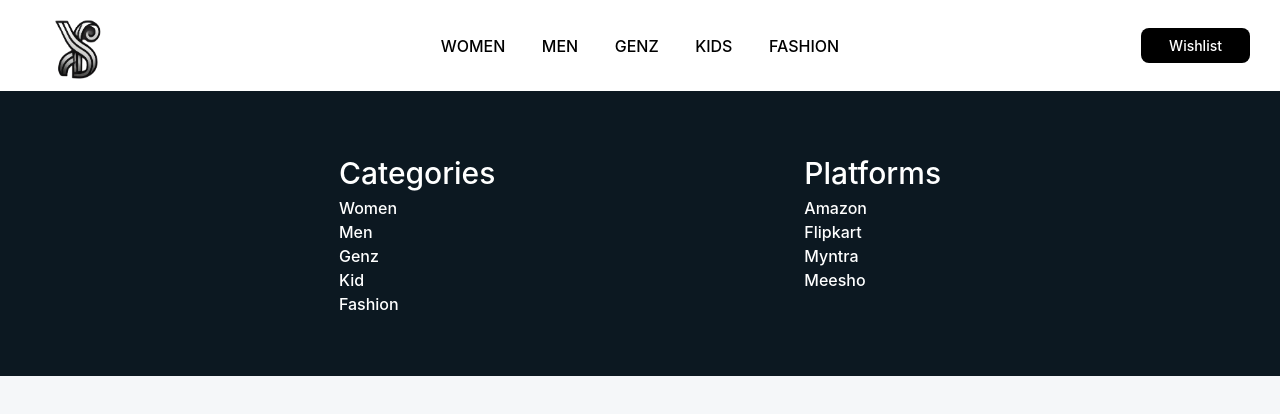
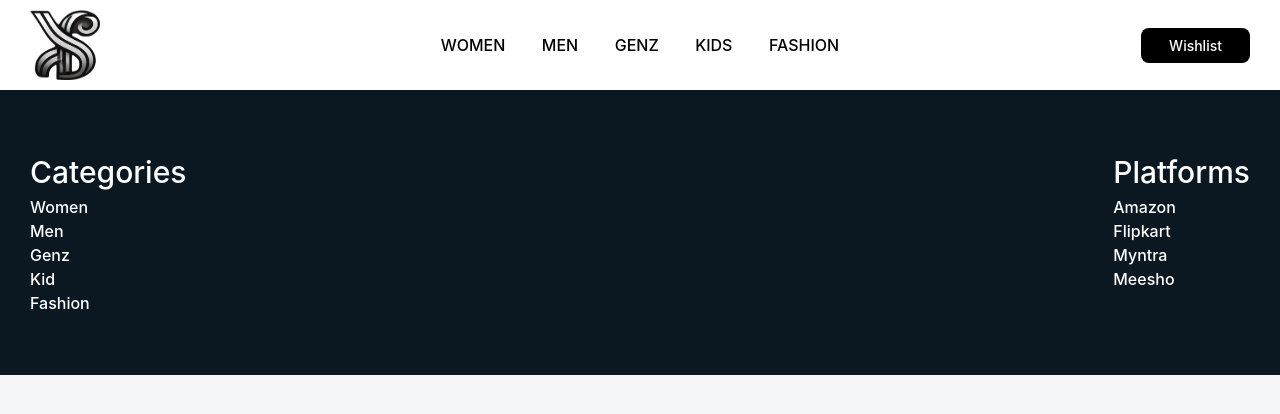
Before and after one commit to devxtushar/your-style-web, a React (Vite) app: page /product/fashion in a window 1280 px wide. Shown: the top 414 px of the page. Built offline with nearby package versions, Linux system fonts and the light colour scheme; no server answers.

Commit message:
# width fixes on global level

```diff
--- a/src/components/Footer.tsx
+++ b/src/components/Footer.tsx
@@ -2,8 +2,8 @@ import { footerJson } from "../utils/JSON";
 
 function Footer() {
   return (
-    <footer className="global_container top_container">
-      <div className="flex flex-row justify-evenly">
+    <footer>
+      <div className="global_container top_container flex flex-row justify-between footer_width">
         {footerJson.map((items, i) => {
           const { heading, options } = items;
           return (
--- a/src/components/Nav.tsx
+++ b/src/components/Nav.tsx
@@ -4,7 +4,8 @@ import { useLocation } from "react-router-dom";
 function Nav() {
   const location = useLocation();
   return (
-    <nav
+    <nav>
+      <div
         className={
           location.pathname === "/"
             ? "flex flex-row gap-5 items-center global_container nav_transparent"
@@ -42,6 +43,7 @@ function Nav() {
             <button>Wishlist</button>
           </Link>
         </div>
+      </div>
     </nav>
   );
 }
--- a/src/css/Navfooter.css
+++ b/src/css/Navfooter.css
@@ -1,12 +1,19 @@
+nav {
+  width: 100%;
+  background-color: #fff;
+}
+
 .brand_logo {
-  width: 100px;
-  aspect-ratio: 1.4;
+  width: 70px;
+  aspect-ratio: 1;
 }
 .nav_visible {
   background-color: #fff;
   width: 100%;
+  max-width: 1440px;
   padding-top: 1em !important;
   padding-bottom: 1em !important;
+  margin: 0 auto;
 }
 .nav_transparent {
   background-color: rgba(35, 106, 142, 0.5);
@@ -25,6 +32,12 @@
 footer {
   background-color: var(--basecolor);
   color: #fff;
+  width: 100%;
+}
+.footer_width {
+  width: 100%;
+  max-width: 1440px;
+  margin: 0 auto;
 }
 @media screen and (max-width: 475px) {
   .brand_logo {
--- a/src/index.css
+++ b/src/index.css
@@ -15,9 +15,14 @@
 html {
   scroll-behavior: smooth;
   font-size: 10px;
-  display: flex;
-  flex-direction: column;
-  align-items: center;
+}
+main {
+  width: 100%;
+}
+.main_Width {
+  width: 100%;
+  max-width: 1440px;
+  margin: 0 auto;
 }
 
 h1 {
@@ -60,10 +65,6 @@ hr {
   height: 0.1px;
   background-color: #f7f4f4;
   opacity: 0.2;
-}
-body {
-  width: 100%;
-  max-width: 1920px;
 }
 
 button {
--- a/src/pages/ProductDetail.tsx
+++ b/src/pages/ProductDetail.tsx
@@ -40,14 +40,18 @@ function ProductDetail() {
     slidesToShow: 1,
     slidesToScroll: 1,
   };
-  return data.data.length > 0 ? (
-    <div className="global_container top_container flex flex-row gap-10">
+  return (
+    <main>
+      {data.data.length > 0 ? (
+        <div className="main_Width global_container top_container flex flex-row gap-10">
           <section className="flex-1  images_section">
             <Slider {...settings}>
               {imageGallery.map(
                 (items: { url: string; altText: string }, i: number) => {
                   const { url, altText } = items;
-              return <img key={i} src={url} alt={altText} className="images" />;
+                  return (
+                    <img key={i} src={url} alt={altText} className="images" />
+                  );
                 }
               )}
             </Slider>
@@ -62,7 +66,9 @@ function ProductDetail() {
               style={{ marginTop: 10, marginBottom: 15 }}
             >
               <div className="flex flex-row justify-between">
-            <span className="t3 capitalize text-gray-400">{platformName}</span>
+                <span className="t3 capitalize text-gray-400">
+                  {platformName}
+                </span>
                 <button className="capitalize">add to wishlist</button>
               </div>
               <div>
@@ -78,7 +84,9 @@ function ProductDetail() {
                   <span className="t3 text-gray-400 line-through">₹{mrp}</span>
                 )}
                 {percentageOff != 0 && (
-              <span className="t4 text-green-500">{percentageOff}% off</span>
+                  <span className="t4 text-green-500">
+                    {percentageOff}% off
+                  </span>
                 )}
               </div>
             </div>
@@ -89,6 +97,8 @@ function ProductDetail() {
         <div className="flex flex-row justify-center items-center">
           <h1>Unable to get product detail...</h1>
         </div>
+      )}
+    </main>
   );
 }
 
--- a/src/pages/Products.tsx
+++ b/src/pages/Products.tsx
@@ -14,7 +14,8 @@ function Products() {
   console.log(data, "data kya hai ");
   if (!data) return null;
   return (
-    <div className="global_container top_container flex flex-row gap-10">
+    <main>
+      <div className="main_Width global_container top_container flex flex-row gap-10">
         <section className="filters flex flex-col gap-10">
           {filterJSON.map((items, i) => {
             const { heading, options } = items;
@@ -61,6 +62,7 @@ function Products() {
           </div>
         </section>
       </div>
+    </main>
   );
 }
 
```
Also changed, not shown: public/images/brandLogo.png. Lines whose indentation alone changed are shown as unchanged.
